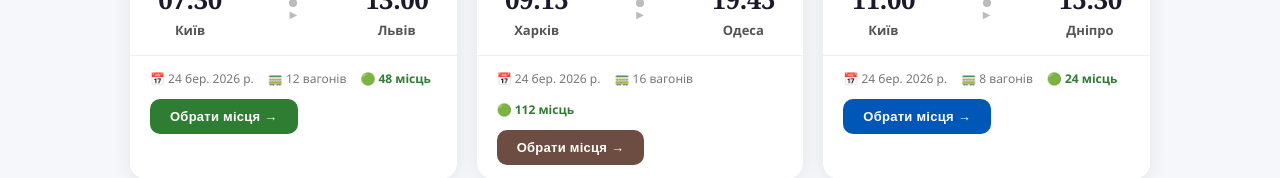
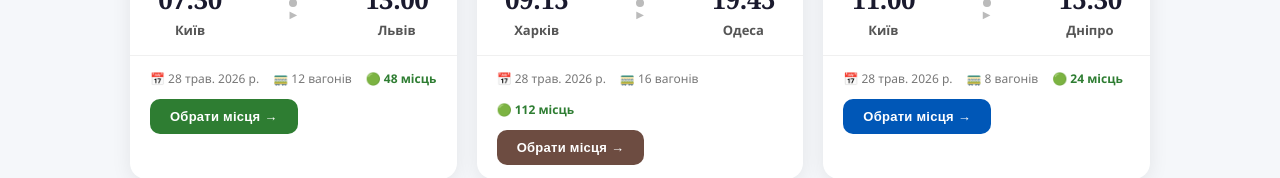
Before and after one commit to Roman2324-ux/WEB-project-railway, a React (Vite) app: page / in a window 1280 px wide. Shown: the part 507-685 px from the top of the page. Built offline with nearby package versions, Linux system fonts and the light colour scheme.

Commit message:
feat: додано поле price до даних рейсів

```diff
--- a/src/data/trains.js
+++ b/src/data/trains.js
@@ -4,95 +4,103 @@ export const trains = [
     number: "743-К",
     from: "Київ",
     to: "Львів",
-    departure: "2026-03-24T07:30:00",
-    arrival: "2026-03-24T13:00:00",
+    departure: "2026-05-28T07:30:00",
+    arrival: "2026-05-28T13:00:00",
     duration: "5г 30хв",
     type: "Швидкісний",
     wagons: 12,
     availableSeats: 48,
+    price: 320,
   },
   {
     id: 2,
     number: "091-Л",
     from: "Харків",
     to: "Одеса",
-    departure: "2026-03-24T09:15:00",
-    arrival: "2026-03-24T19:45:00",
+    departure: "2026-05-28T09:15:00",
+    arrival: "2026-05-28T19:45:00",
     duration: "10г 30хв",
     type: "Пасажирський",
     wagons: 16,
     availableSeats: 112,
+    price: 180,
   },
   {
     id: 3,
     number: "ICE-4",
     from: "Київ",
     to: "Дніпро",
-    departure: "2026-03-24T11:00:00",
-    arrival: "2026-03-24T15:30:00",
+    departure: "2026-05-28T11:00:00",
+    arrival: "2026-05-28T15:30:00",
     duration: "4г 30хв",
     type: "Інтерсіті+",
     wagons: 8,
     availableSeats: 24,
+    price: 450,
   },
   {
     id: 4,
     number: "155-П",
     from: "Львів",
     to: "Запоріжжя",
-    departure: "2026-03-24T13:45:00",
-    arrival: "2026-03-25T05:10:00", // Прибуття наступного дня
+    departure: "2026-05-28T13:45:00",
+    arrival: "2026-05-29T05:10:00",
     duration: "15г 25хв",
     type: "Нічний",
     wagons: 14,
     availableSeats: 76,
+    price: 290,
   },
   {
     id: 5,
     number: "ICE-7",
     from: "Київ",
     to: "Харків",
-    departure: "2026-03-24T15:00:00",
-    arrival: "2026-03-24T19:00:00",
+    departure: "2026-05-28T15:00:00",
+    arrival: "2026-05-28T19:00:00",
     duration: "4г 00хв",
     type: "Інтерсіті+",
     wagons: 10,
-    availableSeats: 0, // Залишаємо 0 для демонстрації в лабі
+    availableSeats: 0,
+    price: 480,
   },
   {
     id: 6,
     number: "302-Д",
     from: "Одеса",
     to: "Київ",
-    departure: "2026-03-24T22:00:00",
-    arrival: "2026-03-25T07:30:00", // Прибуття наступного дня
+    departure: "2026-05-28T22:00:00",
+    arrival: "2026-05-29T07:30:00",
     duration: "9г 30хв",
     type: "Нічний",
     wagons: 18,
     availableSeats: 95,
+    price: 210,
   },
   {
     id: 7,
     number: "814-Т",
     from: "Тернопіль",
     to: "Київ",
-    departure: "2026-03-24T06:00:00",
-    arrival: "2026-03-24T11:45:00",
+    departure: "2026-05-28T06:00:00",
+    arrival: "2026-05-28T11:45:00",
     duration: "5г 45хв",
     type: "Пасажирський",
     wagons: 10,
     availableSeats: 33,
+    price: 160,
   },
   {
     id: 8,
     number: "ICE-2",
     from: "Дніпро",
     to: "Львів",
-    departure: "2026-03-24T08:30:00",
-    arrival: "2026-03-24T16:00:00",
+    departure: "2026-05-28T08:30:00",
+    arrival: "2026-05-28T16:00:00",
     duration: "7г 30хв",
     type: "Інтерсіті+",
     wagons: 9,
     availableSeats: 17,
+    price: 520,
   },
 ];
```
